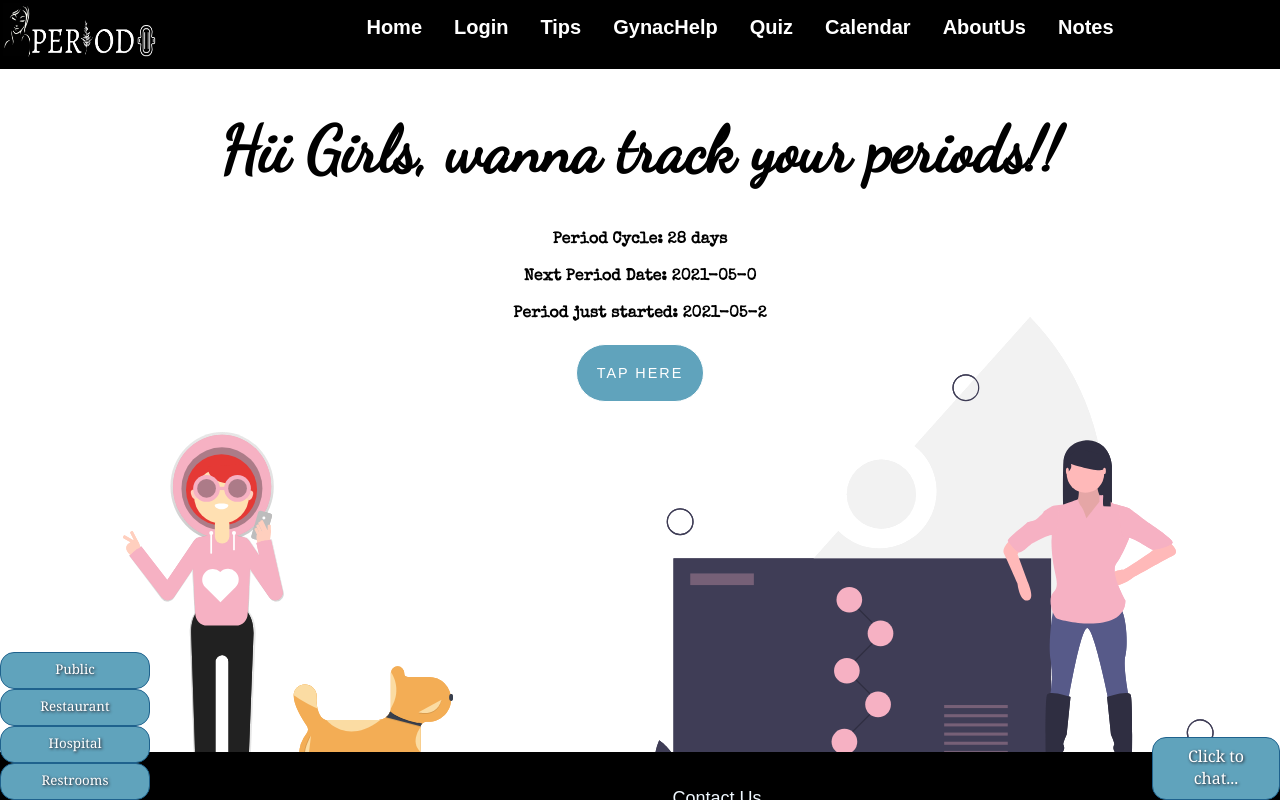
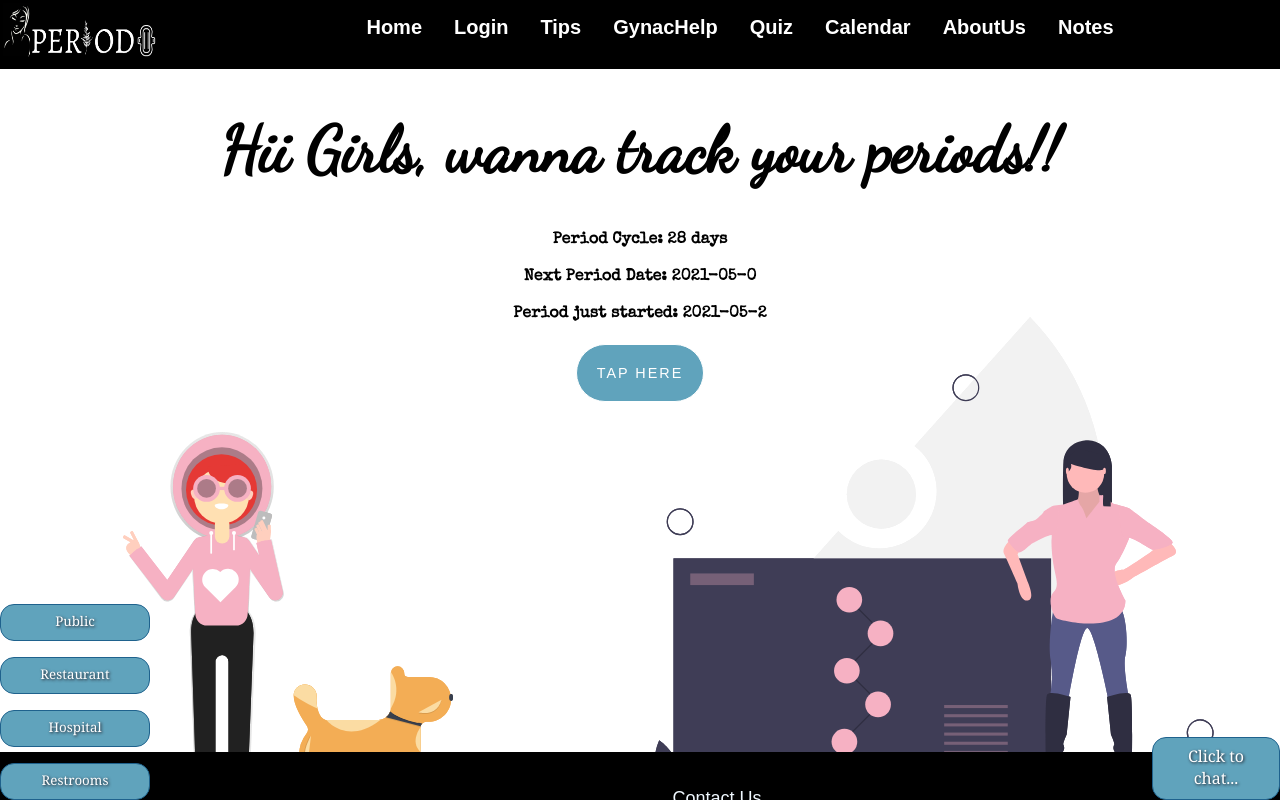
Before and after one commit to Feminine-Divine/periodo, a Next.js app in the folder periodo/: page / in a window 1280 px wide. Both pictures are taken after a click on the button "Restrooms". Shown: the top 800 px of the page. Built offline with nearby package versions, Linux system fonts and the light colour scheme; no server answers; a web font is replaced by a local one.

Commit message:
Updated UI for Restroom button. Fixed #78

```diff
--- a/periodo/components/Emergency/Emergency.js
+++ b/periodo/components/Emergency/Emergency.js
@@ -11,15 +11,15 @@ const App = (props) => {
       <>
       <div className = "emergency">
         <div style ={{display: showMenu ? "" : "none"}}>
-            <a href="https://www.google.com/maps/search/public+toilet+near+me/" target="_blank">
+            <p><a href="https://www.google.com/maps/search/public+toilet+near+me/" target="_blank">
               <button className = {styles.btn} onClick={() => hideMenu()}>Public</button >
-            </a>
-            <a href="https://www.google.com/maps/search/restaurants+near+me/" target="_blank">
+            </a></p>
+            <p><a href="https://www.google.com/maps/search/restaurants+near+me/" target="_blank">
               <button className = {styles.btn} onClick={() => hideMenu()}>Restaurant</button>
-            </a>
-            <a href="https://www.google.com/maps/search/hospitals+near+me/" target="_blank">
+            </a></p>
+            <p><a href="https://www.google.com/maps/search/hospitals+near+me/" target="_blank">
               <button className = {styles.btn} onClick={() => hideMenu()}>Hospital</button>
-            </a>
+            </a></p>
         </div>
         {!showMenu
             ?  <button className = {styles.btn} onClick={() => startMenu()}>Restrooms</button>
```
